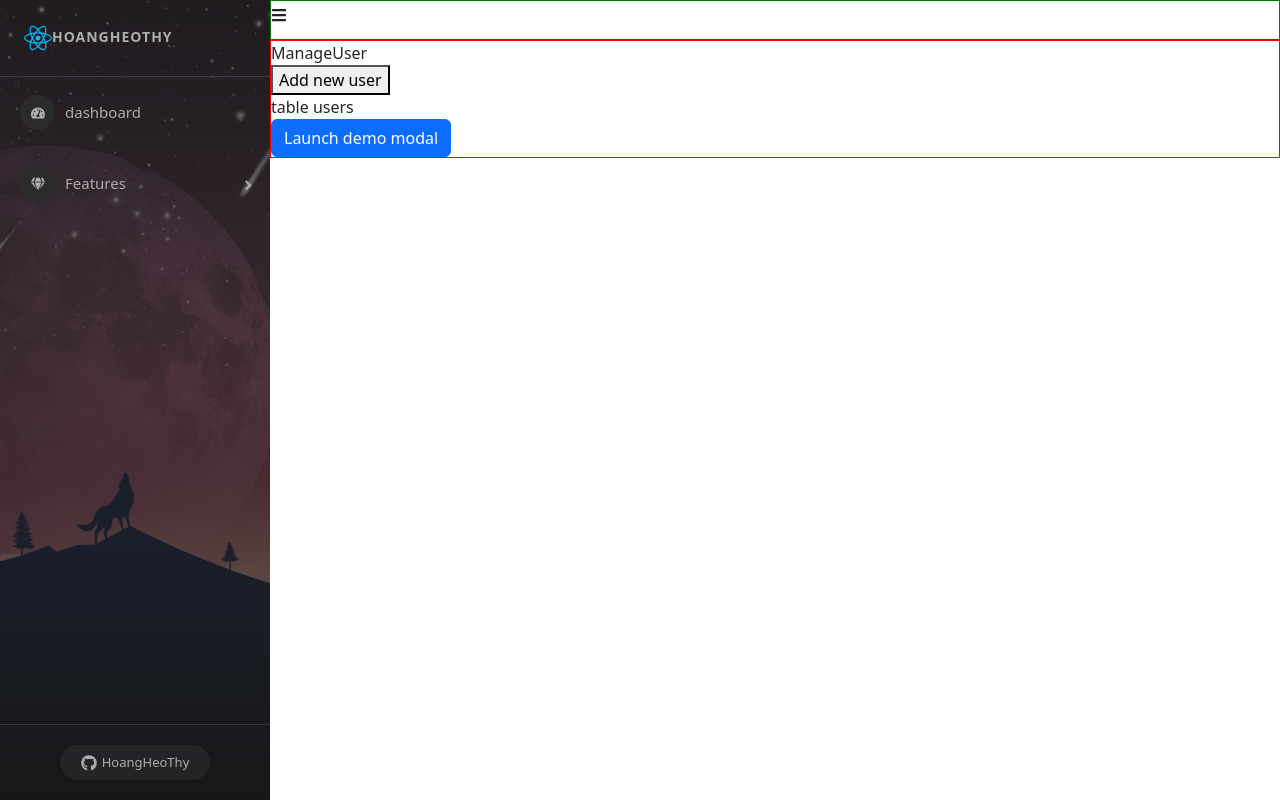
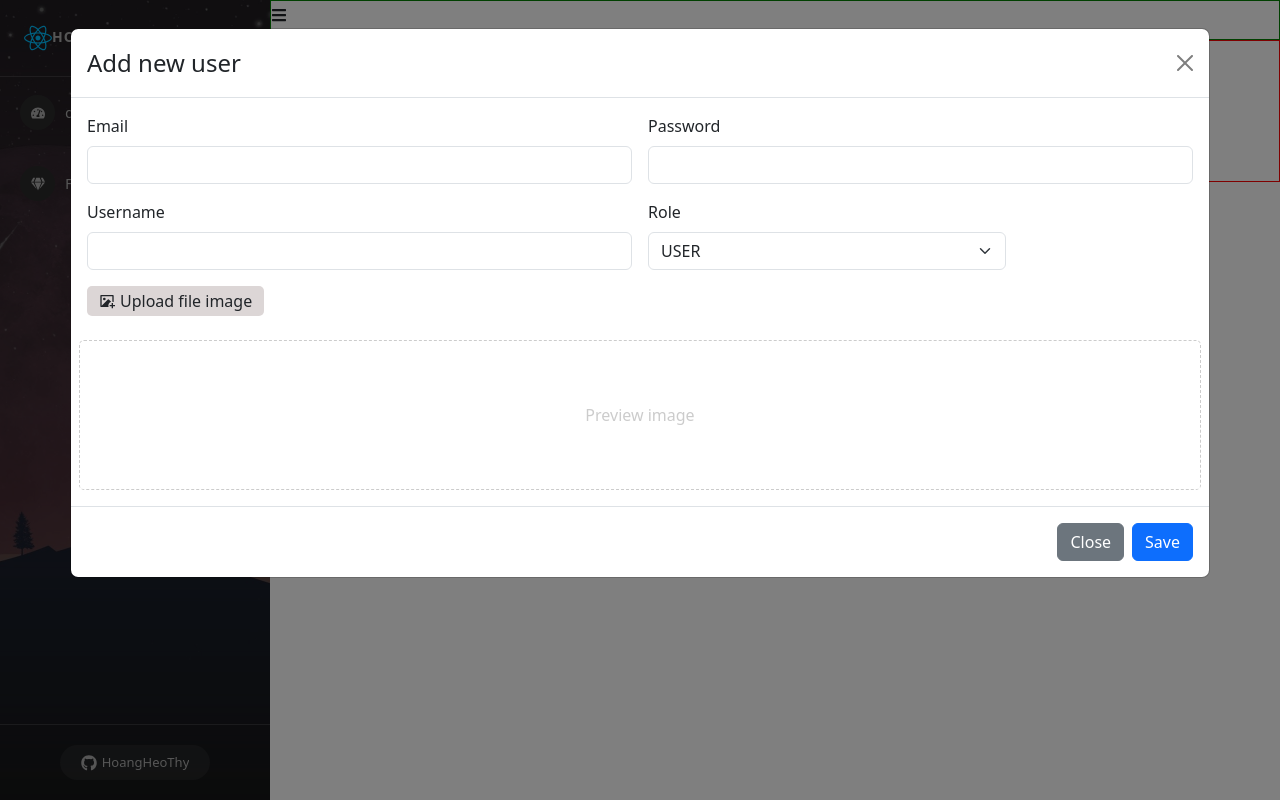
Before and after one commit to hoangle030799/newReactJs, a React (Create React App) app: page /admin/manage-user in a window 1280 px wide. Both pictures are taken after a click on the button "Add new user". Built offline with nearby package versions, Linux system fonts and the light colour scheme.

Commit message:
video 58

```diff
--- a/src/components/Admin/Content/ManageUser.js
+++ b/src/components/Admin/Content/ManageUser.js
@@ -1,20 +1,30 @@
 import ModalCreateUser from './ModalCreateUser'
 import './ManageUser.scss'
+import { RiUserAddLine } from "react-icons/ri";
+import { useState } from 'react';
+
+
 
 const ManageUser = (props) => {
+    const [showModal, setShowModal] = useState(false)
     return (
-        <div classNameName="manage-user-container">
-            <div classNameName="manage-user-title">
+        <div className="manage-user-container">
+            <div className="manage-user-title">
                 ManageUser
             </div>
-            <div classNameName="manage-user-content">
-                <div>
-                    <button>Add new user</button>
+            <div className="manage-user-content">
+                <div className='btn-add-new'>
+                    <button type="button" class="btn btn-secondary"
+                    onClick={() => setShowModal(true)}>
+                        <RiUserAddLine /> Add new user
+                    </button>
                 </div>
-                <div>
+                <div className='table-users-container'>
                     table users
                 </div>
-                <ModalCreateUser/>
+                <ModalCreateUser
+                show = {showModal}
+                setShow = {setShowModal}/>
             </div>
         </div>
     )
--- a/src/components/Admin/Content/ManageUser.scss
+++ b/src/components/Admin/Content/ManageUser.scss
@@ -1,5 +1,14 @@
-.manage-user-container {
-    .manage-user-content {}
+.manage-user-container{
+    padding: 10px;
+    .manage-user-title{
+        font-weight: 600;
+        font-size: 25px;
+    }
+    .manage-user-content{
+        .btn-add-new{
+            margin: 10px 0;
+        }
+    }
 }
 
 .modal-add-user {
@@ -17,6 +26,7 @@
             max-height: 100%;
         }
     }
+
     .label-upload {
         display: flex;
         align-items: center;
@@ -28,7 +38,7 @@
         background: #dcd6d6;
         cursor: pointer;
 
-        &:hover{
+        &:hover {
             background: #b0acac;
         }
     }
--- a/src/components/Admin/Content/ModalCreateUser.js
+++ b/src/components/Admin/Content/ModalCreateUser.js
@@ -2,13 +2,20 @@ import { useState } from 'react';
 import Button from 'react-bootstrap/Button';
 import Modal from 'react-bootstrap/Modal';
 import { RiImageAddFill } from "react-icons/ri";
+import axios from 'axios';
 
 
-const ModalCreateUser = () => {
-    const [show, setShow] = useState(false);
+const ModalCreateUser = (props) => {
+    const { show, setShow } = props;
 
-    const handleClose = () => setShow(false);
-    const handleShow = () => setShow(true);
+    const handleClose = () => {
+        setShow(false)
+        setEmail('')
+        setPassword('')
+        setUserName('')
+        setRole('')
+        setImage('')
+    }
 
 
     const [email, setEmail] = useState('')
@@ -27,13 +34,30 @@ const ModalCreateUser = () => {
         }
 
     }
+    const handleSubmit = async() => {
+        //call api
+        // let data = {
+        //     email: email,
+        //     password: password,
+        //     username: userName,
+        //     role: role,
+        //     userImage: previewImage
+        // }
+        // console.log(data)
+        const data = new FormData();
+        data.append('email', email);
+        data.append('password', password);
+        data.append('username', userName);
+        data.append('role', role);
+        data.append('userImage', image);
+
+        let res = await axios.post('http://localhost:8081/api/v1/participant', FormData)
+        // axios.post('http://localhost:8081/api/v1/participant', data)
+        console.log('check res', res)
+    }
 
     return (
         <>
-            <Button variant="primary" onClick={handleShow}>
-                Launch demo modal
-            </Button>
-
             <Modal
                 show={show}
                 onHide={handleClose}
@@ -106,7 +130,7 @@ const ModalCreateUser = () => {
                     <Button variant="secondary" onClick={handleClose}>
                         Close
                     </Button>
-                    <Button variant="primary" onClick={handleClose}>
+                    <Button variant="primary" onClick={() => handleSubmit()}>
                         Save
                     </Button>
                 </Modal.Footer>
--- a/src/components/Admin/SideBar.js
+++ b/src/components/Admin/SideBar.js
@@ -79,7 +79,7 @@ const SideBar = (props) => {
                         }}
                     >
                         <a
-                            href="https://haryphamdev.github.io/hoidanit-udemy/"
+                            href="http://localhost:3000/"
                             target="_blank"
                             className="sidebar-btn"
                             rel="noopener noreferrer"
```
